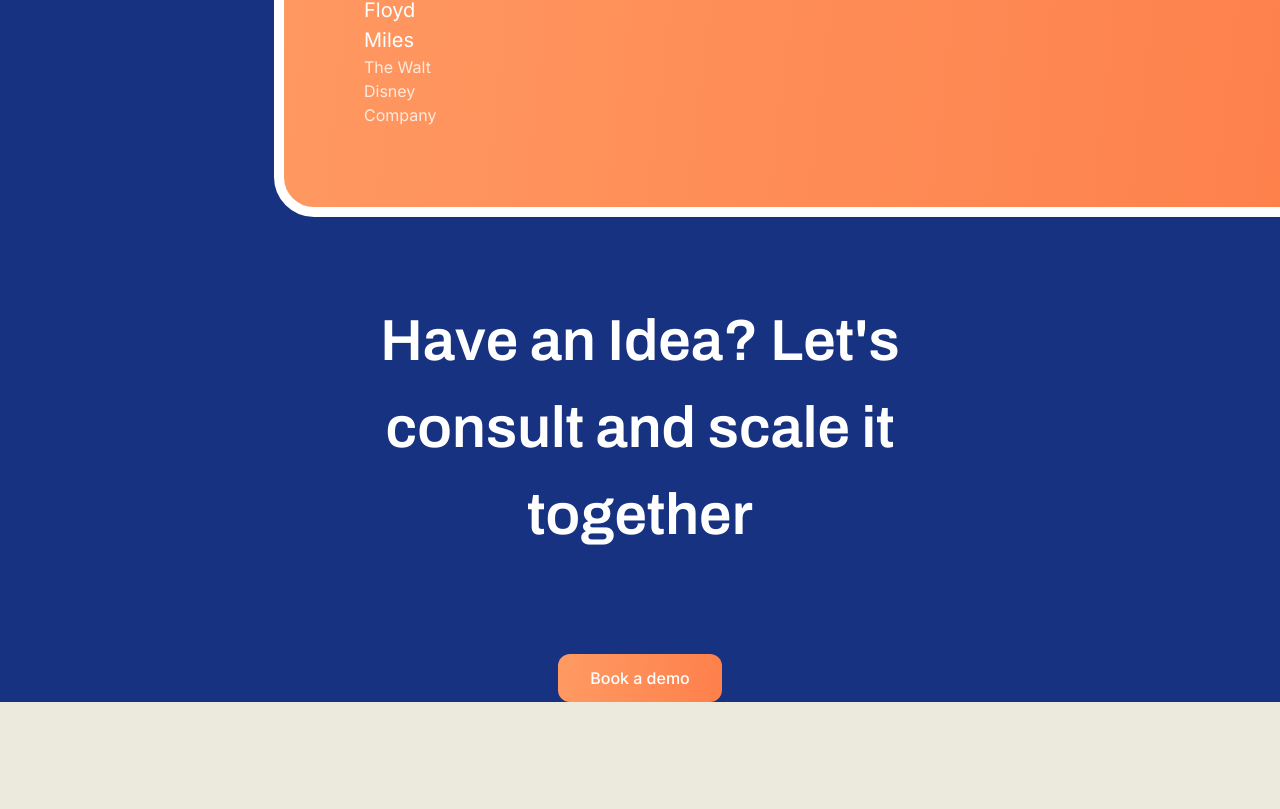
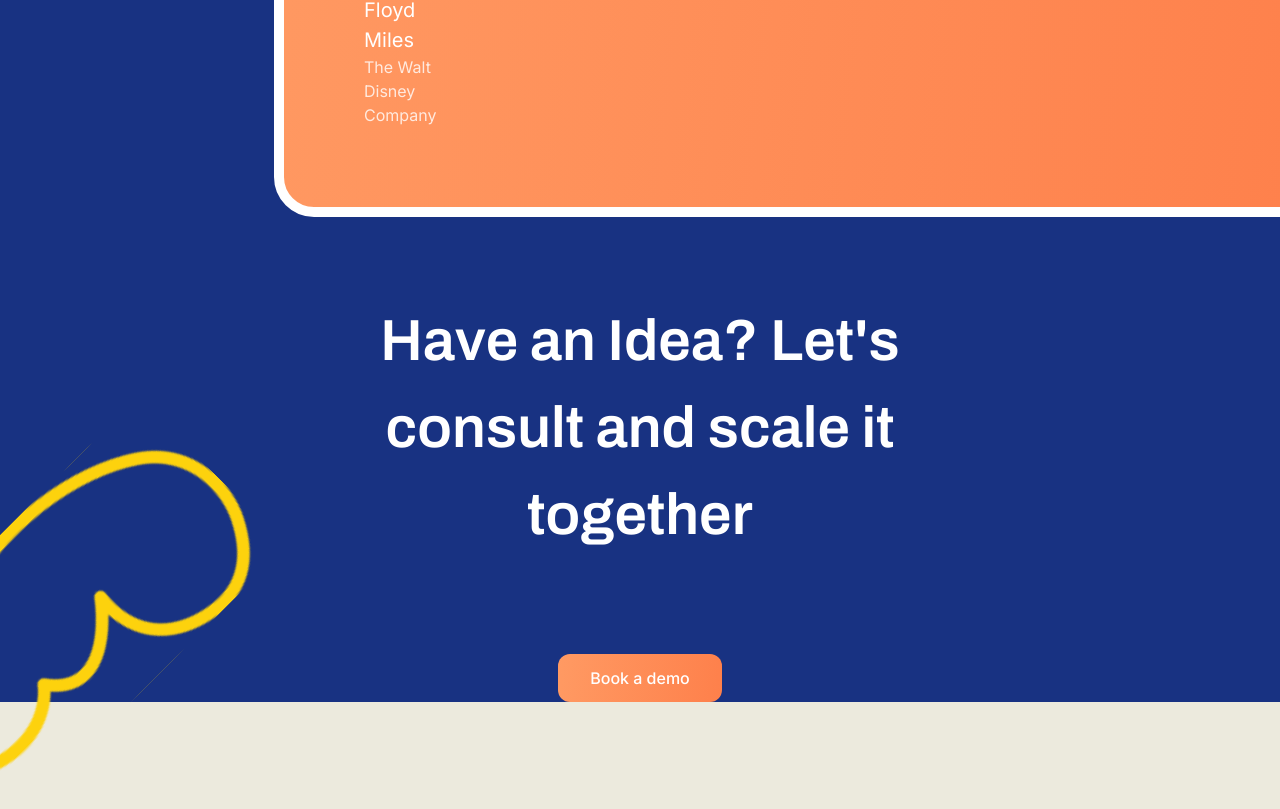
Before and after one commit to almondkiruthu/Limarge, a React (Vite) app in the folder client/: page / in a window 1280 px wide. Shown: the part 7570-8379 px from the top of the page. Before the commit the page ends 8272 px from the top, so only its background shows below. Built offline with nearby package versions, Linux system fonts and the light colour scheme.

Commit message:
I styled the mask background

```diff
--- a/client/src/components/Cta.tsx
+++ b/client/src/components/Cta.tsx
@@ -6,7 +6,7 @@ const Cta = () => {
       <div className="bg-customBlue rounded-t-[100px] relative pb-[500px] mt-60">
         <Testimonials />
       </div>
-      <div className="text-white bg-customBlue text-center pt-20">
+      <div className="text-white bg-customBlue text-center pt-20 relative">
         <h2 className="font-archivo text-[58px] font-semibold">
           Have an Idea? Let's <br /> consult and scale it <br /> together
         </h2>
@@ -15,7 +15,11 @@ const Cta = () => {
             Book a demo
           </button>
         </div>
+        <div className="absolute top-[180px]">
+          <img src="/Cta/Mask.svg" alt="Line" />
+        </div>
       </div>
+
     </>
   );
 };
```
